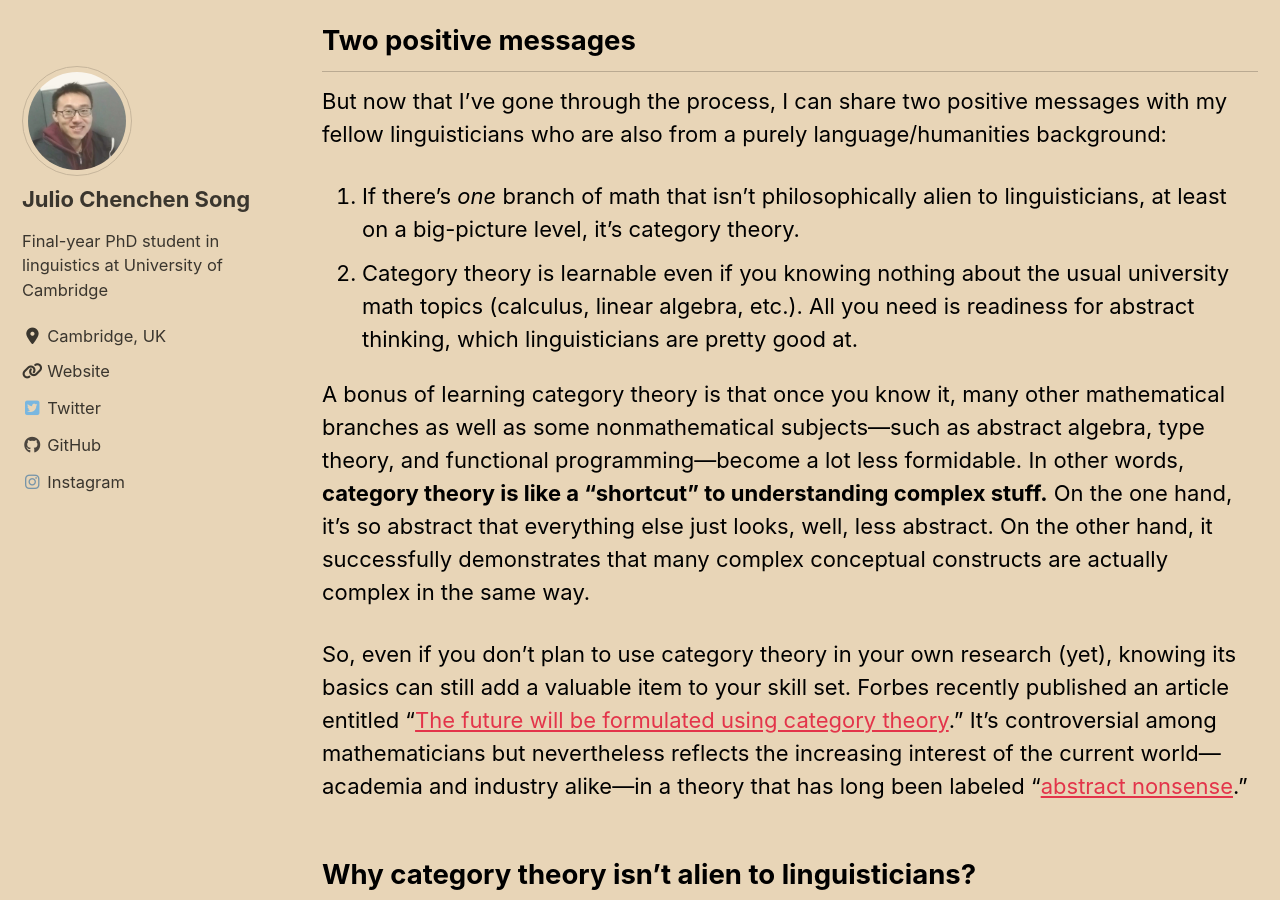
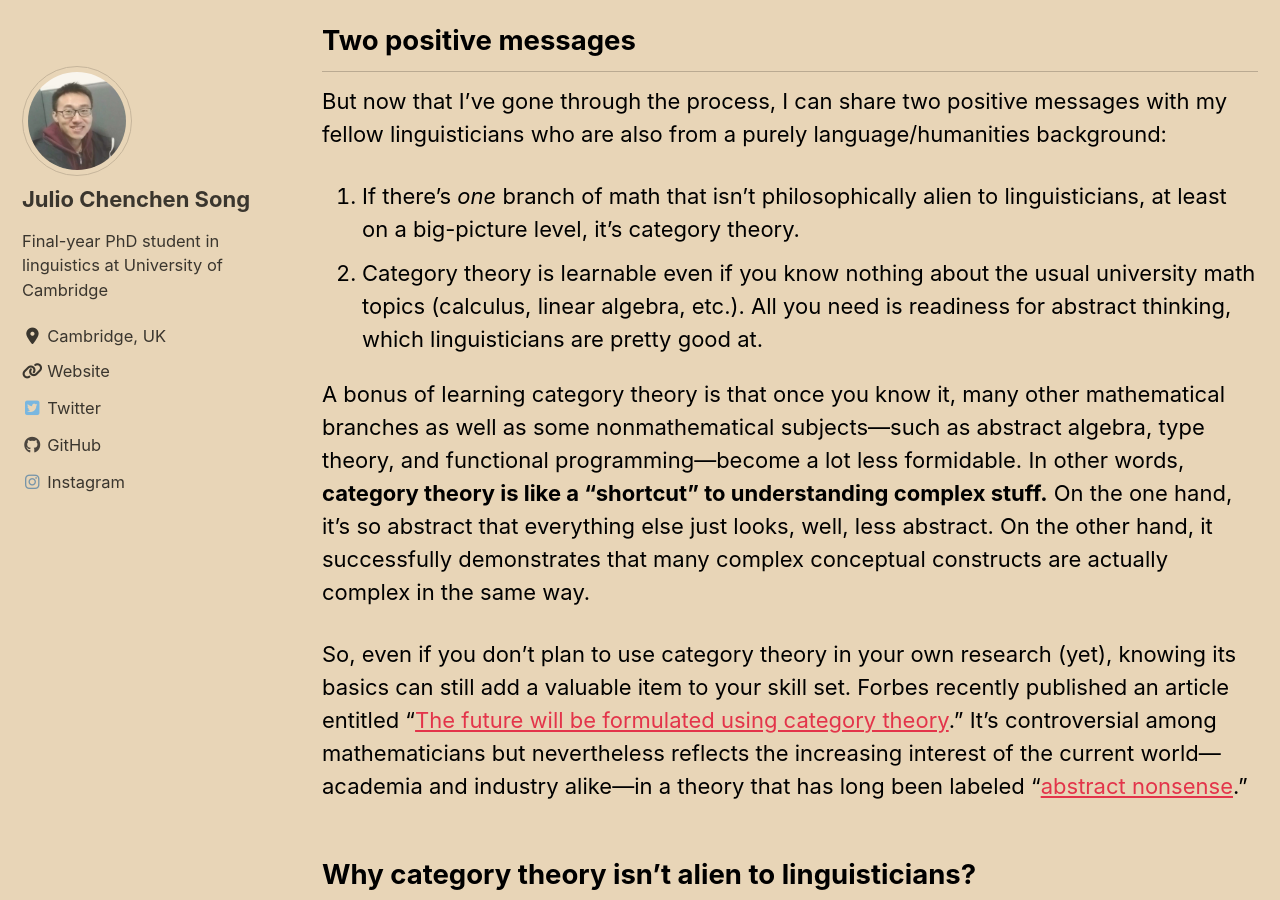
Before and after one commit to juliosong/blog, a Jekyll site: the page built from _posts/2019-08-20-category-theory-notes-1.md, in a window 1280 px wide and 900 px high, scrolled down 665 px. Built offline with Jekyll 4.4.1, drawn with Linux system fonts in a browser that asks for light colours; cached includes are drawn as plain includes; nearby versions of some CDN libraries; some web fonts are replaced; comment, search, counter and statistics services are not loaded.

Commit message:
corrected a ct notes 1 typo

```diff
--- a/_posts/2019-08-20-category-theory-notes-1.md
+++ b/_posts/2019-08-20-category-theory-notes-1.md
@@ -15,7 +15,7 @@ So I ended up using category theory in my linguistics dissertation. How this hap
 ## Two positive messages
 But now that I've gone through the process, I can share two positive messages with my fellow linguisticians who are also from a purely language/humanities background:
 1. If there's _one_ branch of math that isn't philosophically alien to linguisticians, at least on a big-picture level, it's category theory.
-2. Category theory is learnable even if you knowing nothing about the usual university math topics (calculus, linear algebra, etc.). All you need is readiness for abstract thinking, which linguisticians are pretty good at.
+2. Category theory is learnable even if you know nothing about the usual university math topics (calculus, linear algebra, etc.). All you need is readiness for abstract thinking, which linguisticians are pretty good at.
 
 A bonus of learning category theory is that once you know it, many other mathematical branches as well as some nonmathematical subjects---such as abstract algebra, type theory, and functional programming---become a lot less formidable. In other words, **category theory is like a "shortcut" to understanding complex stuff.** On the one hand, it's so abstract that everything else just looks, well, less abstract. On the other hand, it successfully demonstrates that many complex conceptual constructs are actually complex in the same way.
 
```
